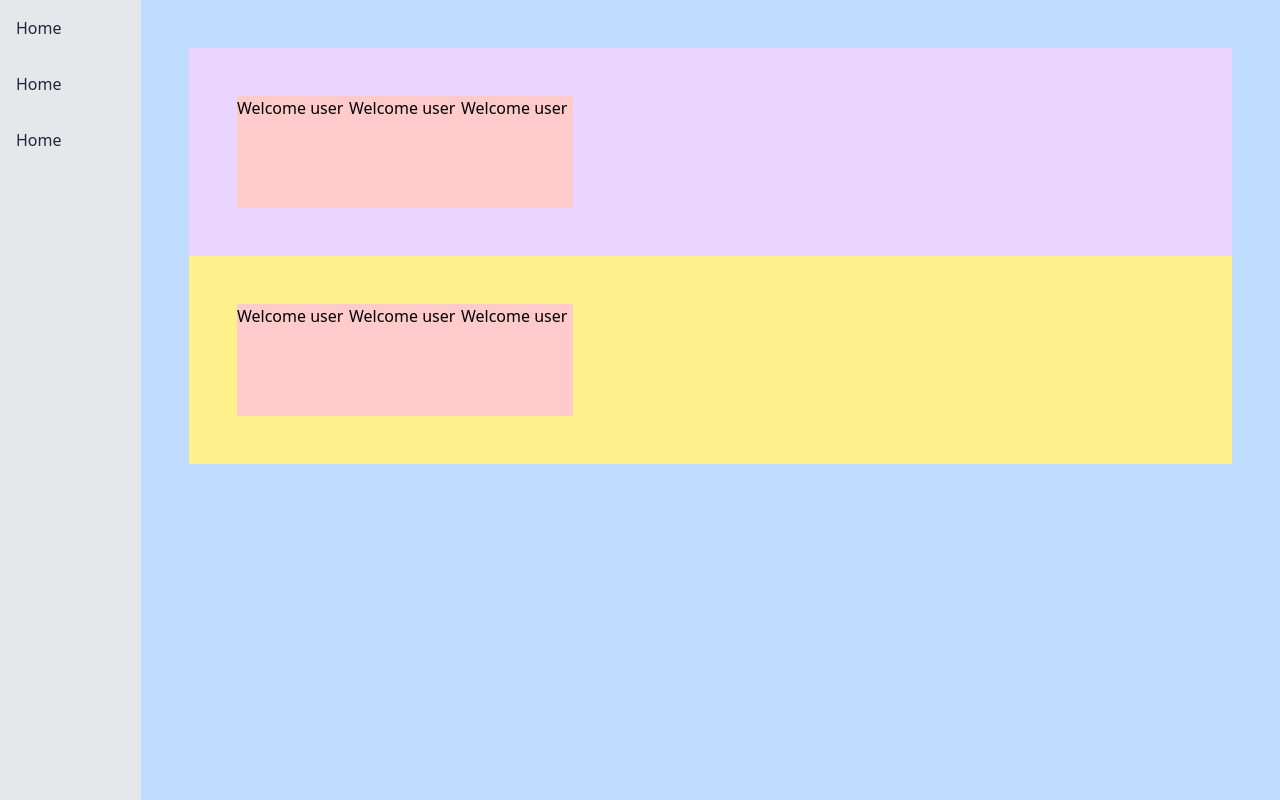
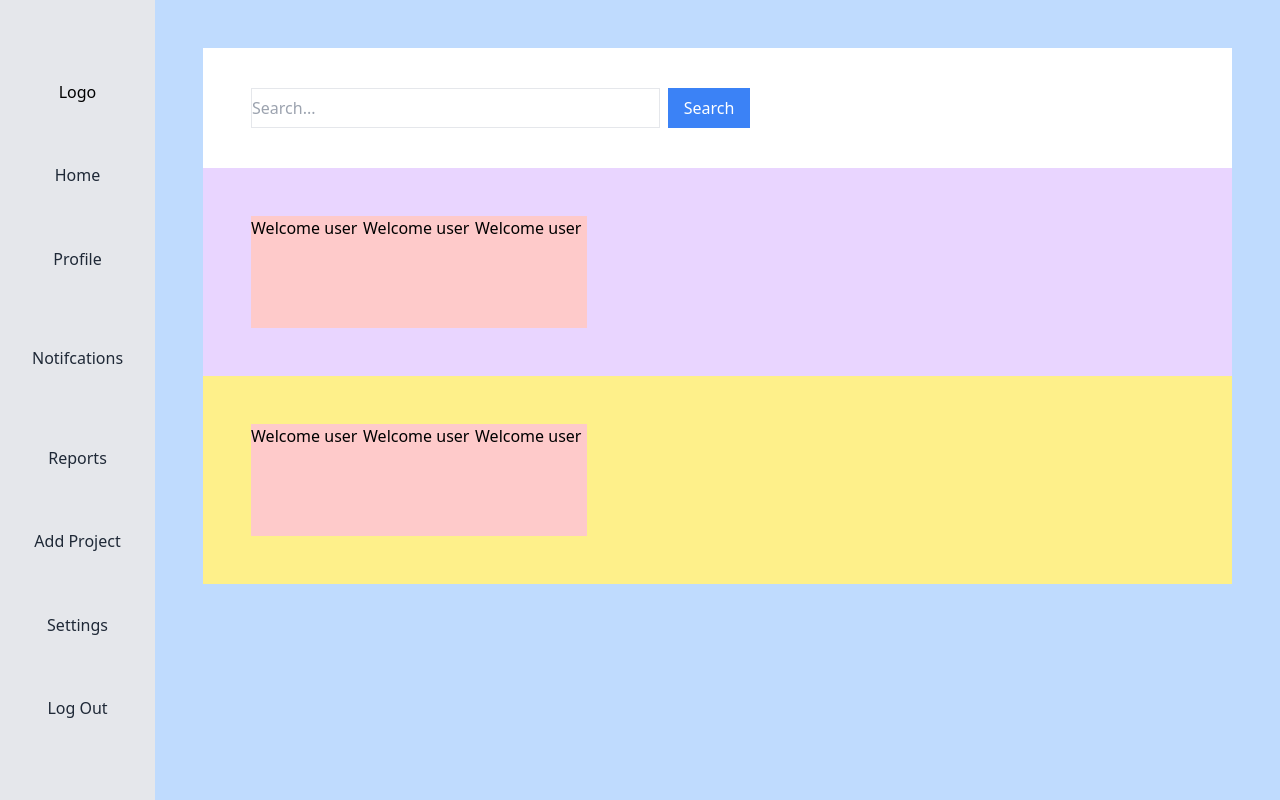
Before and after one commit to k-vernon/logiclogs-frontend, a Next.js app: page /dashboard in a window 1280 px wide. Built offline with nearby package versions, Linux system fonts and the light colour scheme.

Commit message:
add styling and search bar to dashboard

```diff
--- a/components/DashNav/DashNav.js
+++ b/components/DashNav/DashNav.js
@@ -1,23 +1,48 @@
 
 import Link from "next/link"
 
+
+
 export default function DashNav(){
   return (
-    <nav className="w-40 bg-gray-200">
-      <ul className="flex flex-col h-screen w-10">
-        <li className="p-4">
+    <nav className="flex w-40 bg-gray-200 py-20 p-4  h-screen w-10 justify-center text-center">
+      <ul className="flex flex-col justify-between">
+        <li className="">
+        Logo
+        </li>
+        <li className="">
           <Link className="text-gray-800 hover:text-gray-600" href="/">
             Home
           </Link>
         </li>
-        <li className="p-4">
+        <li className="">
           <Link className="text-gray-800 hover:text-gray-600" href="/">
-            Home
+            Profile
           </Link>
         </li>
         <li className="p-4">
           <Link className="text-gray-800 hover:text-gray-600" href="/">
-            Home
+            Notifcations
+          </Link>
+        </li>
+        <li className="">
+          <Link className="text-gray-800 hover:text-gray-600" href="/">
+           Reports
+          </Link>
+        </li>
+        <li className="">
+          <Link className="text-gray-800 hover:text-gray-600" href="/">
+           Add Project
+          </Link>
+        </li>
+        <li className="">
+          <Link className="text-gray-800 hover:text-gray-600" href="/">
+           Settings
+          </Link>
+        </li>
+        <li className="">
+          <Link className="text-gray-800 hover:text-gray-600" href="/">
+           Log Out
           </Link>
         </li>
       </ul>
--- a/pages/dashboard/index.js
+++ b/pages/dashboard/index.js
@@ -1,12 +1,31 @@
 import Link from "next/link"
 import DashNav from "@/components/DashNav/DashNav";
+import { useState } from "react";
 
+const DashboardPage = () => {
+  const [searchTerm, setSearchTerm] = useState('');
 
-export default function DashboardPage() {
+  const handleSearch = (event) => {
+    setSearchTerm(event.target.value);
+    // Search logic
+  };
+
   return (
     <div className="flex">
       <DashNav/>
       <section className="flex flex-col p-12 w-screen h-screen bg-blue-200">
+        <section className="flex flex-row bg-white h-15 pl-12 py-10">
+          <input
+            className="border w-5/12"
+            type="text"
+            placeholder="Search..."
+            value={searchTerm}
+            onChange={handleSearch}
+          />
+          <button className="ml-2 px-4 py-2 bg-blue-500 text-white" onClick={handleSearch}>
+          Search
+          </button>
+        </section>
         <section className="flex flex-row p-12 bg-purple-200">
           <div className="bg-red-200 w-28 h-28">
             <h1>Welcome user</h1>
@@ -31,5 +50,9 @@ export default function DashboardPage() {
         </section>
       </section>
     </div>
-  );
-}
+  )
+
+};
+
+
+export default DashboardPage
```
